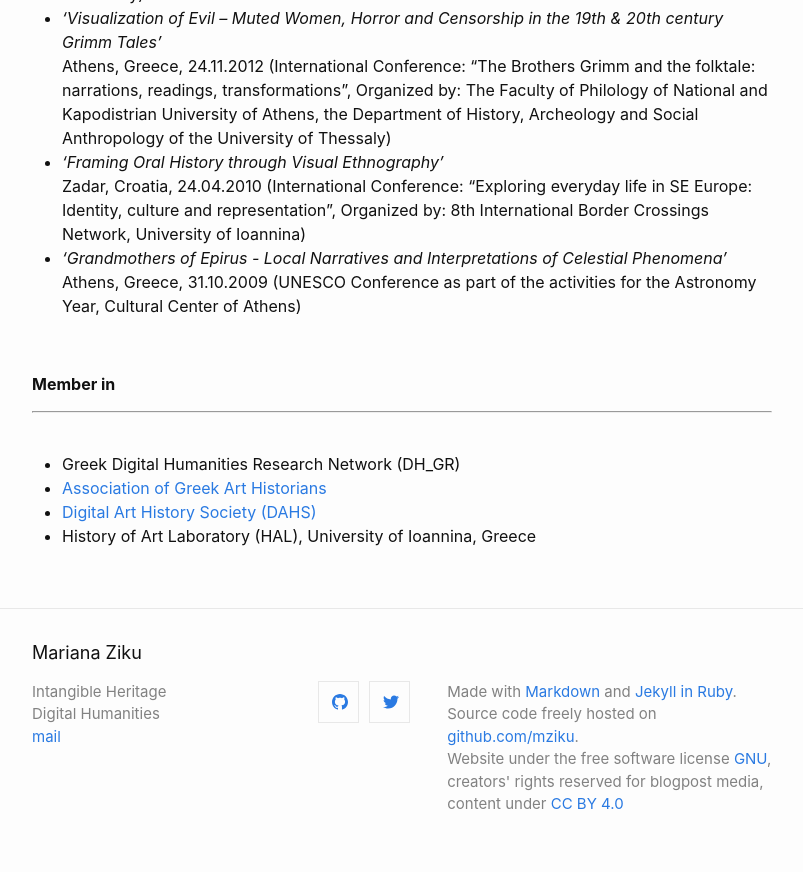
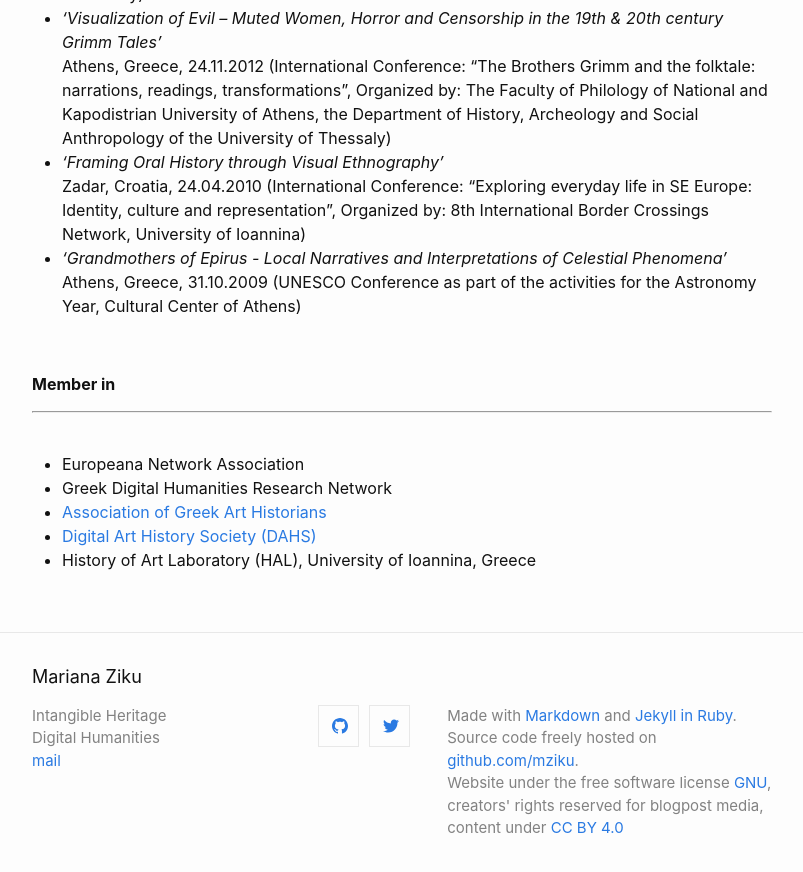
Before and after one commit to mziku/mziku.github.io, a Jekyll site: the page built from publications.md, in a window 1280 px wide and 900 px high, scrolled down 1874 px. Shown: the top 872 px of the window, without its empty margins (238-1041 px from the left). Built offline with Jekyll 4.4.1, drawn with Linux system fonts in a browser that asks for light colours.

Commit message:
Update publications.md

```diff
--- a/publications.md
+++ b/publications.md
@@ -71,7 +71,8 @@ Athens, Greece, 31.10.2009 (UNESCO Conference as part of the activities for the
 
 <br/>
 
-- Greek Digital Humanities Research Network (DH_GR)
+- Europeana Network Association
+- Greek Digital Humanities Research Network
 - [Association of Greek Art Historians](https://eeit.org)
 - [Digital Art History Society (DAHS)](https://digitalarthistorysociety.org)
 - History of Art Laboratory (HAL), University of Ioannina, Greece
```
